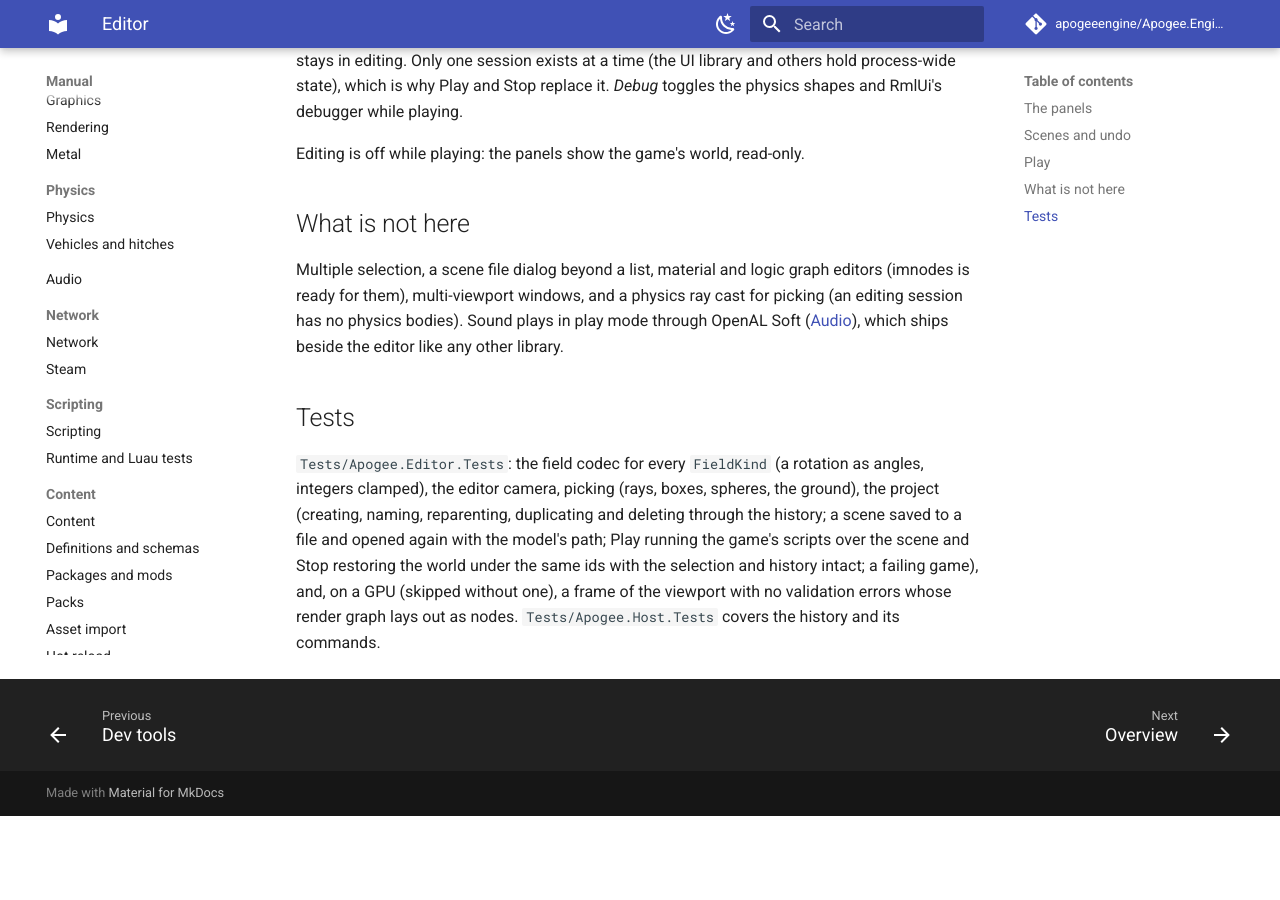
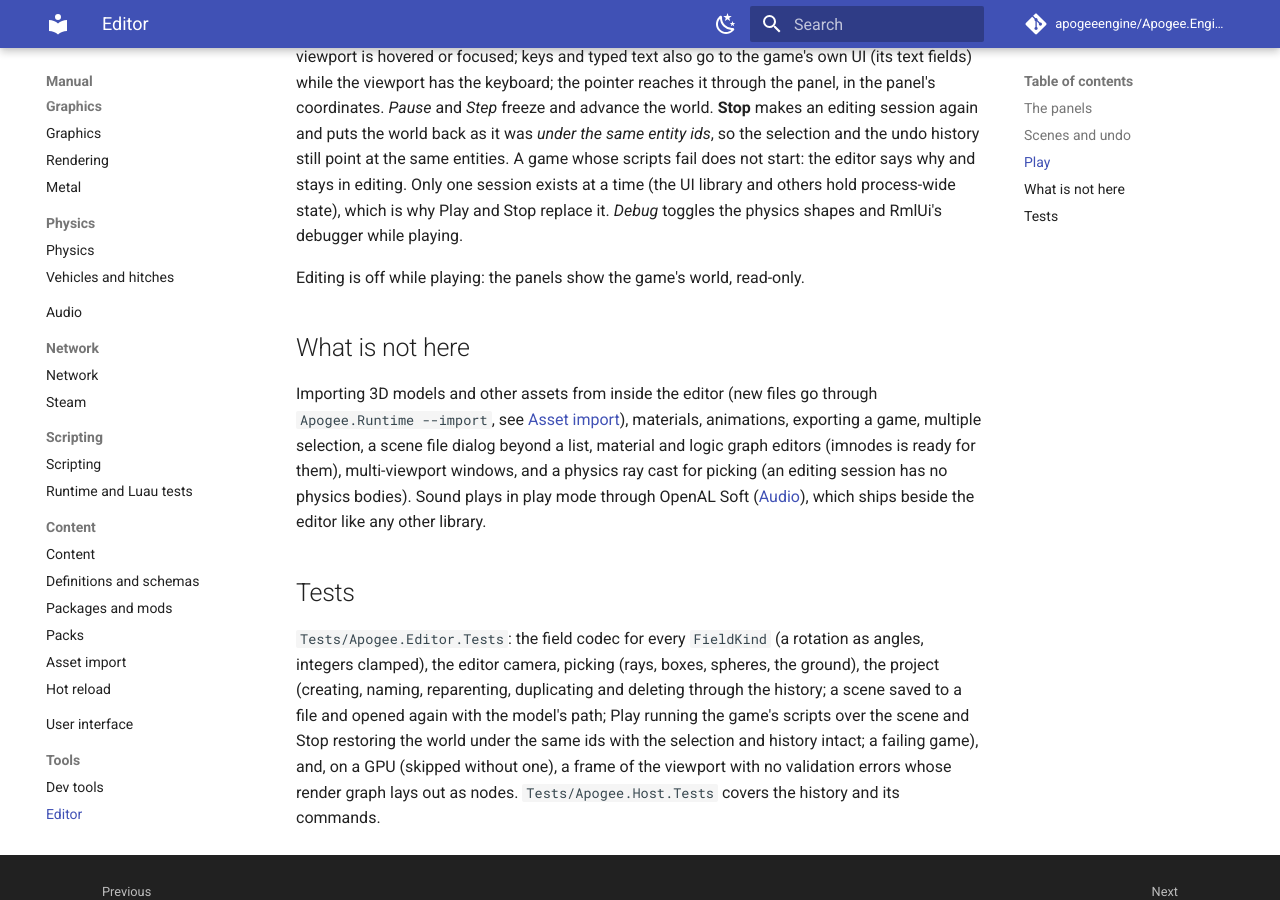
Before and after one commit to apogeeengine/Apogee.Engine, an MkDocs documentation site: the page built from Docs/manual/tools/editor.md, in a window 1280 px wide and 900 px high, scrolled down 2006 px. Built offline with MkDocs 1.6.1 and Material for MkDocs 9.7.7, drawn with Linux system fonts in a browser that asks for light colours; comment, search, counter and statistics services are not loaded; before the commit the page ends 2822 px from its top, so only the background shows below that; some of the changed text lies outside the part shown.

Commit message:
docs: say that the editor is very bare-bones for now
Signed-off-by: lheintzmann1 <lheintzmann1@disroot.org>

```diff
--- a/Docs/manual/tools/editor.md
+++ b/Docs/manual/tools/editor.md
@@ -1,4 +1,7 @@
 # The editor
+
+!!! warning "Very bare-bones for now"
+    The editor is very bare-bones for now: it cannot import 3D models or other assets (it only places and re-imports files already in the game folder), and it has no materials, no animations and no game export. See [What is not here](#what-is-not-here).
 
 `Source/Apogee.Editor` is an ImGui editor for a game folder. It is a CoreCLR program (a tool, never published with NativeAOT) built on [Dear ImGui with docking](devtools.md), [ImGuizmo, ImPlot and imnodes](devtools.md#implot-imguizmo-and-imnodes),
 [`Apogee.Host`](../scripting/runtime.md#apogeehost-what-runs-a-game) and the [scene format](../core/ecs.md#editing-hierarchy-copies-snapshots-and-scenes).
@@ -46,7 +49,7 @@ Editing is off while playing: the panels show the game's world, read-only.
 
 ## What is not here
 
-Multiple selection, a scene file dialog beyond a list, material and logic graph editors (imnodes is ready for them), multi-viewport windows, and a physics ray cast for picking (an editing session has no physics bodies).
+Importing 3D models and other assets from inside the editor (new files go through `Apogee.Runtime --import`, see [Asset import](../content/import.md)), materials, animations, exporting a game, multiple selection, a scene file dialog beyond a list, material and logic graph editors (imnodes is ready for them), multi-viewport windows, and a physics ray cast for picking (an editing session has no physics bodies).
 Sound plays in play mode through OpenAL Soft ([Audio](../audio/index.md)), which ships beside the editor like any other library.
 
 ## Tests
```
Also changed, not shown: Docs/about/introduction.md (+1 -1 lines), Docs/contributing/help-wanted.md (+1 -1 lines), Docs/index.md (+2 -0 lines), README.md (+3 -1 lines).
